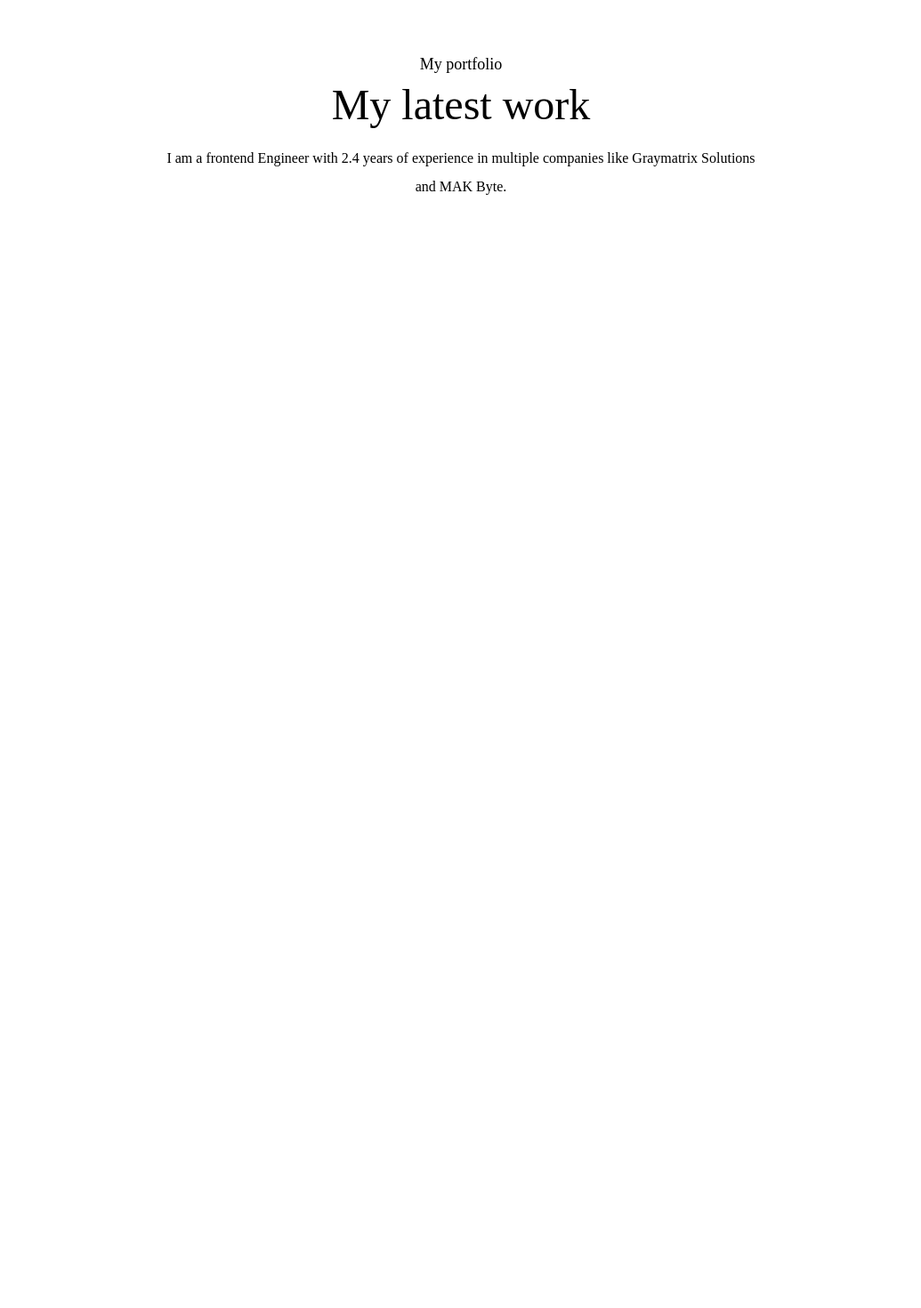
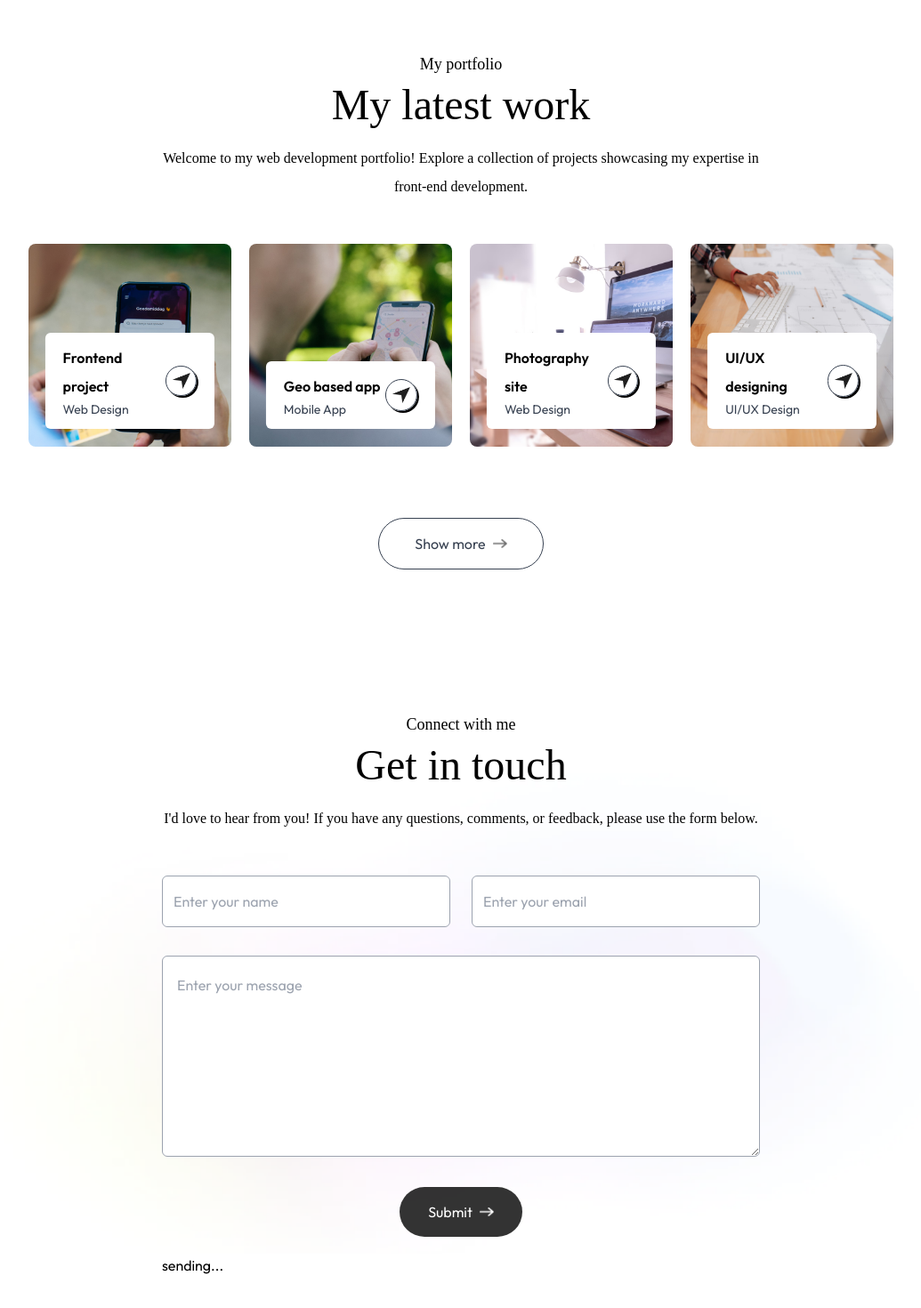
Before and after one commit to OvaisSharif/Portfolio, a Next.js app: page / in a window 1280 px wide. Shown: the part 2245-3715 px from the top of the page at 89% size, without its empty margins (122-1157 px from the left). Before the commit the page ends 2559 px from the top, so only its background shows below. Built offline with nearby package versions, Linux system fonts and the light colour scheme; a web font is replaced by a local one.

Commit message:
created portfolio section

```diff
--- /dev/null
+++ b/app/components/Contact.jsx
@@ -0,0 +1,40 @@
+import Image from 'next/image'
+import React from 'react'
+import { assets} from '@/assets/assets'
+
+const Contact = () => {
+  return (
+    <div id='contact' className="w-full px-[12%] py-10 scroll-mt-20 bg-[url('/footer-bg-color.png')]
+    bg-no-repeat bg-[length:90%_auto] bg-center">
+      <h4 className="text-center mb-2 text-lg font-Ovo">Connect with me</h4>
+      <h2 className="text-center text-5xl font-Ovo">Get in touch</h2>
+
+      <p className="text-center max-w-2xl mx-auto mt-5 mb-12 font-Ovo">
+        I'd love to hear from you! If you have any questions, comments, or feedback,
+        please use the form below.
+      </p>
+
+      <form className='max-w-2xl mx-auto'>
+        <div className='grid grid-cols-auto gap-6 mt-10 mb-8'>
+        <input type='text' placeholder='Enter your name' required
+        className='flex-1 p-3 outline-none border-[0.5px] border-gray-400
+        rounded-md bg-white'/>
+        <input type='email' placeholder='Enter your email' required
+        className='flex-1 p-3 outline-none border-[0.5px] border-gray-400
+        rounded-md bg-white'/>
+        </div>
+       <textarea rows='6' placeholder='Enter your message' required
+       className='w-full p-4 outline-none border-[0.5px] border-gray-400
+       rounded-md bg-white mb-6'></textarea>
+       <button type='submit'
+       className='py-3 px-8 w-max flex items-center justify-between gap-2 bg-black/80 text-white
+       rounded-full mx-auto hover:bg-black duration-500'>Submit <Image src={assets.right_arrow_white} alt=''
+       className='w-4'/></button>
+
+       <p className='mt-4'>sending...</p>
+      </form>
+    </div>
+  )
+}
+
+export default Contact
--- a/app/components/Works.jsx
+++ b/app/components/Works.jsx
@@ -1,16 +1,45 @@
-import React from 'react'
+import { assets, workData } from "@/assets/assets";
+import Image from "next/image";
+import React from "react";
 
 const Works = () => {
   return (
-    <div id='work' className='w-full px-[12%] py-10 scroll-mt-20'>
-      <h4 className='text-center mb-2 text-lg font-Ovo'>My portfolio</h4>
-       <h2 className='text-center text-5xl font-Ovo'>My latest work</h2>
+    <div id="work" className="w-full px-[12%] py-10 scroll-mt-20">
+      <h4 className="text-center mb-2 text-lg font-Ovo">My portfolio</h4>
+      <h2 className="text-center text-5xl font-Ovo">My latest work</h2>
 
-       <p className='text-center max-w-2xl mx-auto mt-5 mb-12 font-Ovo'>
-        I am a frontend Engineer with 2.4 years of experience in multiple
-         companies like Graymatrix Solutions and MAK Byte.</p>
+      <p className="text-center max-w-2xl mx-auto mt-5 mb-12 font-Ovo">
+        Welcome to my web development portfolio! Explore a collection of
+        projects showcasing my expertise in front-end development.
+      </p>
+
+      <div className="grid grid-cols-auto my-10 gap-5">
+        {workData.map((project, index) => (
+          <div
+            className="aspect-square bg-no-repeat bg-cover bg-center rounded-lg
+            relative cursor-pointer group"
+            key={index}
+            style={{ backgroundImage: `url(${project.bgImage})` }}
+          >
+            <div className="bg-white w-10/12 rounded-md absolute bottom-5 left-1/2 -translate-x-1/2
+            py-3 px-5 flex items-center justify-between duration-500 group-hover:bottom-7">
+              <div>
+                <h2 className="font-semibold">{project.title}</h2>
+                <p className="text-sm text-gray-700">{project.description}</p>
+              </div>
+              <div className="border rounded-full border-gray-700 w-9 aspect-square flex items-center justify-center
+              shadow-[2px_2px_0_#000] group-hover:bg-lime-300 transition">
+                <Image src={assets.send_icon} alt="send icon" className="w-5" />
+              </div>
+            </div>
+          </div>
+        ))}
+      </div>
+      <a className="w-max flex items-center justify-center gap-2 text-gray-700
+       border-[0.5px] border-gray-700 rounded-full px-10 py-3 mx-auto my-20 hover:bg-lightHover duration-500">
+        Show more <Image src={assets.right_arrow_bold} alt='right arrow' className="w-4"/></a>
     </div>
-  )
-}
+  );
+};
 
-export default Works
+export default Works;
--- a/app/page.js
+++ b/app/page.js
@@ -1,5 +1,6 @@
 'use client'
 import About from "./components/About";
+import Contact from "./components/Contact";
 import Header from "./components/Header";
 import Navbar from "./components/Navbar";
 import Services from "./components/Services";
@@ -13,6 +14,7 @@
    <About/>
    <Services/>
    <Works/>
+   <Contact/>
    </>
   );
 }
```
